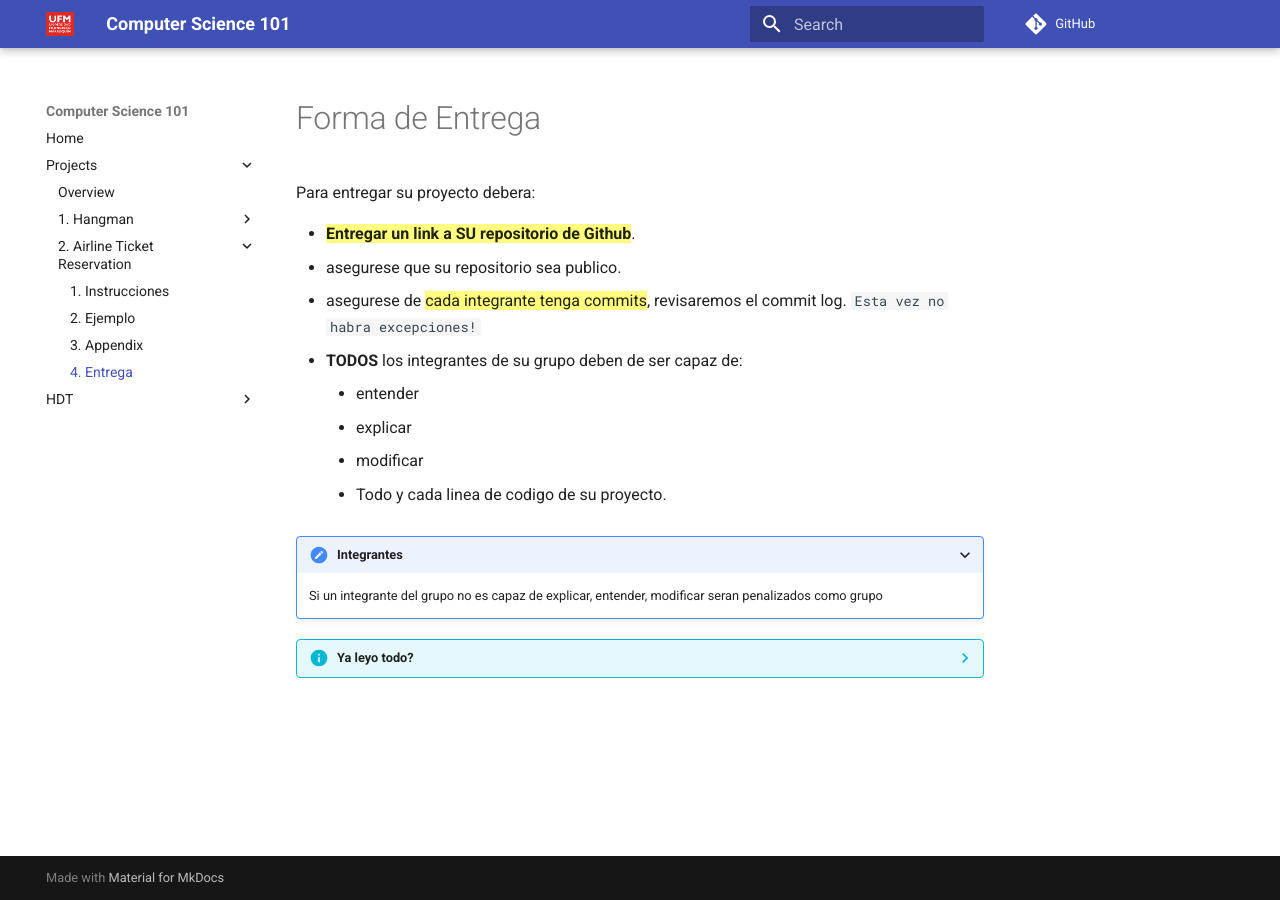
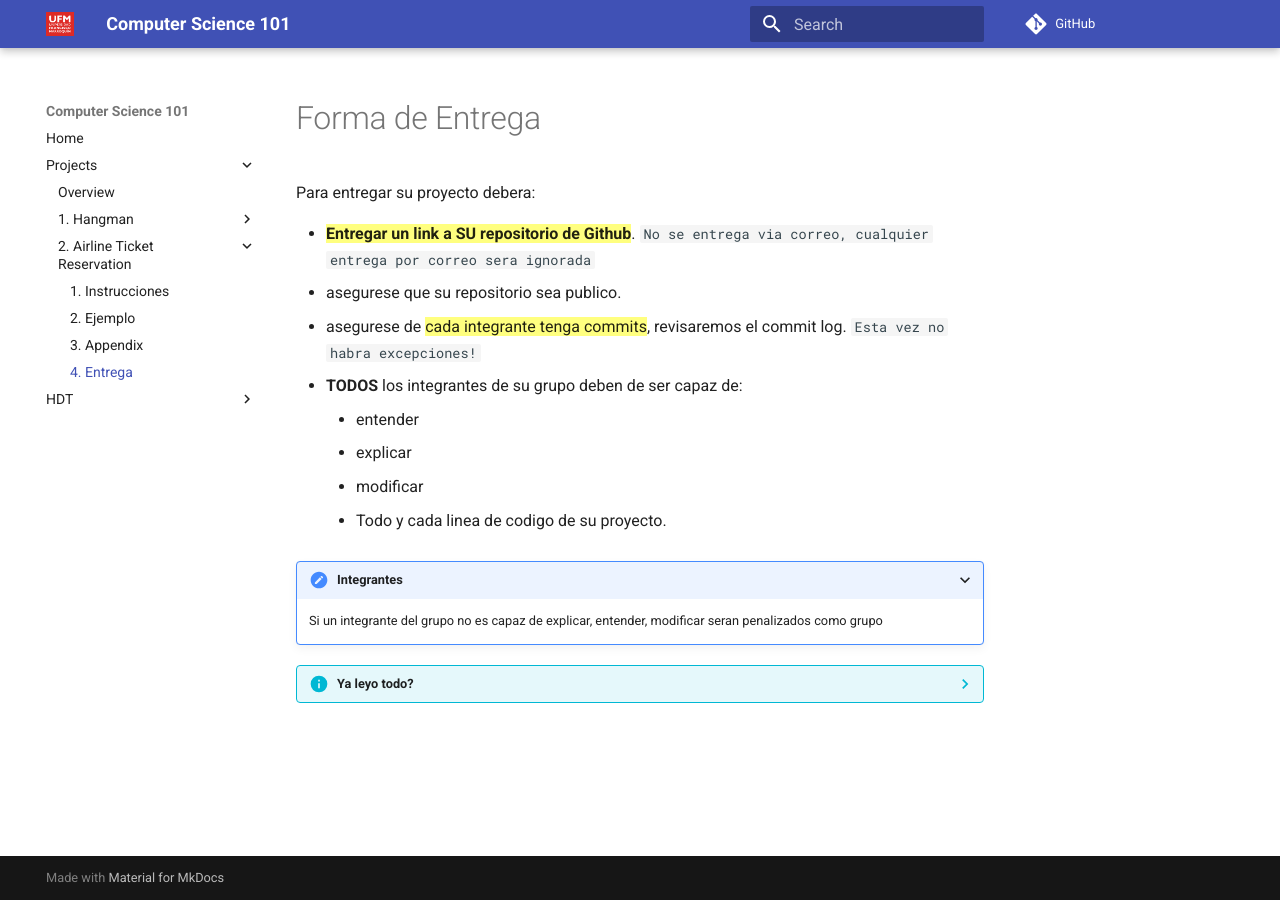
Before and after one commit to cs-ufm/cs101-2020, an MkDocs documentation site: the page built from docs/projects/airline/entrega.md, in a window 1280 px wide. Built offline with MkDocs 1.6.1 and Material for MkDocs 9.7.7, drawn with Linux system fonts in a browser that asks for light colours; comment, search, counter and statistics services are not loaded.

```diff
--- a/docs/projects/airline/entrega.md
+++ b/docs/projects/airline/entrega.md
@@ -2,7 +2,7 @@
 
 Para entregar su proyecto debera:
 
-- ==**Entregar un link a SU repositorio de Github**==.
+- ==**Entregar un link a SU repositorio de Github**==. `No se entrega via correo, cualquier entrega por correo sera ignorada`
 - asegurese que su repositorio sea publico.
 - asegurese de ==cada integrante tenga commits==, revisaremos el commit log. `Esta vez no habra excepciones!`
 - **TODOS** los integrantes de su grupo deben de ser capaz de:
```
